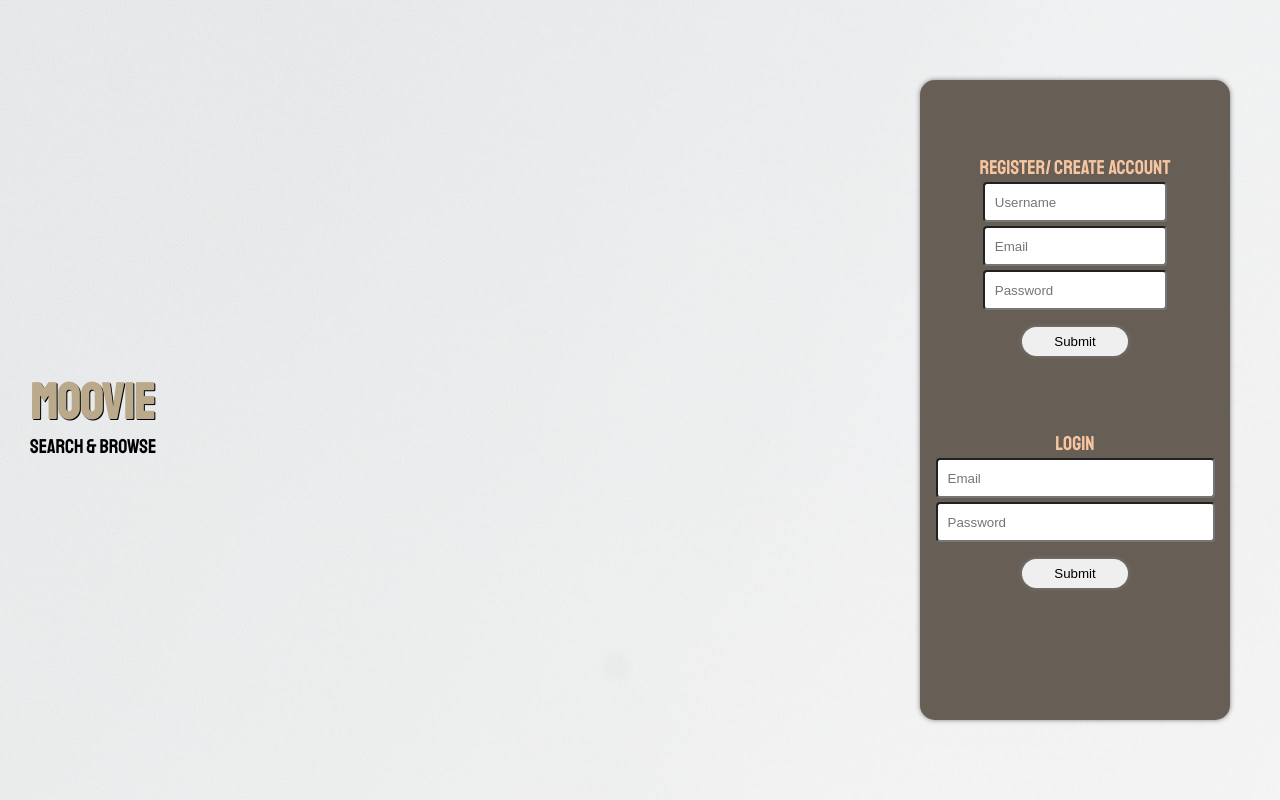
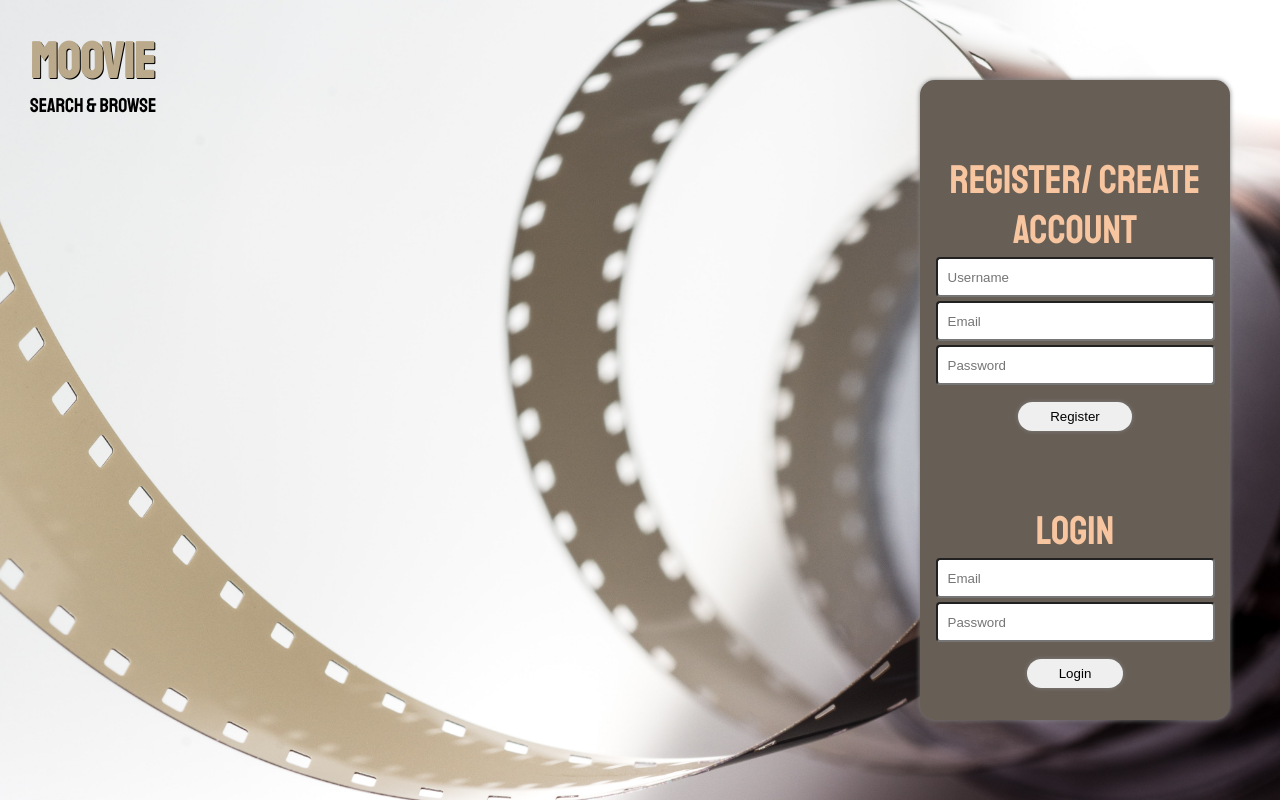
Before and after one commit to simonl08/fullstack-front, a React (Create React App) app: page / in a window 1280 px wide. Built offline with nearby package versions, Linux system fonts and the light colour scheme.

Commit message:
Fixed merge issue with Anita's CSS

```diff
--- a/src/App.js
+++ b/src/App.js
@@ -11,9 +11,6 @@
 
 const App = () => {
   const [user, setUser] = useState(null);
-
-
-
 
   return (
     <div className="App">
--- a/src/components/dashboard/index.css
+++ b/src/components/dashboard/index.css
@@ -7,7 +7,7 @@
 }
 
 .tag {
-    background-color: #705e3f;
+    background-color: #ffffff;
     padding: 0.5rem;
     border-radius: 5px;
     font-weight: bold;
@@ -16,7 +16,6 @@
 
 .tag.green {
     color:rgb(5, 255, 5);
-    color:rgb(0, 255, 0);
 }
 .tag.orange{
     color: orange;
--- a/src/components/homepage/LoginForm.js
+++ b/src/components/homepage/LoginForm.js
@@ -17,7 +17,7 @@
                 <h1>Login</h1>
                 <StyledInputs type="email" placeholder="Email" onChange={(e) => setEmail(e.target.value)}></StyledInputs>
                 <StyledInputs type="password" placeholder="Password" onChange={(e) => setPassword(e.target.value)}></StyledInputs>
-                <SubmitButton type="submit">Submit</SubmitButton>
+                <SubmitButton type="submit">Login</SubmitButton>
             </Form>
     );
 }
--- a/src/components/homepage/signupForm.js
+++ b/src/components/homepage/signupForm.js
@@ -23,7 +23,7 @@
                 <StyledInputs type="text" placeholder="Username" value={name} onChange={(e) => setName(e.target.value) }></StyledInputs>
                 <StyledInputs type="email" placeholder="Email" value={email} onChange={(e) => setEmail(e.target.value)}></StyledInputs>
                 <StyledInputs type="password" placeholder="Password" value={password} onChange={(e) => setPassword(e.target.value)}></StyledInputs>
-                <SubmitButton type="submit">Submit</SubmitButton>
+                <SubmitButton type="submit">Register</SubmitButton>
             </Form>
         </div>
     );
--- a/src/styles/globalStyles.js
+++ b/src/styles/globalStyles.js
@@ -1,49 +1,50 @@
 import styled from "styled-components";
 import display from "../images/mmot.jpeg";
 // =====homepage ======
-export const Container = styled.div` //main page container template
+export const Container = styled.div`
+  //main page container template
   width: 100%;
   height: 100%;
   display: flex;
   justify-content: center;
   flex-direction: column;
-    background: linear-gradient(180deg, rgba(0,0,0,1) 0%, rgba(101,103,102,1) 51%, rgba(218,210,210,1) 100%);
+  background: linear-gradient(
+    180deg,
+    rgba(0, 0, 0, 1) 0%,
+    rgba(101, 103, 102, 1) 51%,
+    rgba(218, 210, 210, 1) 100%
+  );
   background-size: cover;
 `;
 
-export const ContainerTemplateHome = styled.div` //homepage container
+//homepage container
+export const ContainerTemplateHome = styled.div`
   width: 100vw;
   height: 100vh;
   display: flex;
   justify-content: space-between;
   padding-right: 50px;
-
   background-size: cover;
   background-repeat: no-repeat;
   background-position: center;
-
   align-items: center;
-    background: linear-gradient(180deg, rgba(0,0,0,1) 0%, rgba(101,103,102,1) 51%, rgba(218,210,210,1) 100%);
 `;
 export const HomepageContainer = styled.div`
-
   display: flex;
-/* align-items: center; */
+  height: 100vh;
   flex-wrap: wrap;
   flex-direction: column;
   margin-left: 30px;
 
-
-h1{
+  h1 {
     font-size: 50px;
     margin-top: 30px;
     font-weight: 700;
-    color:#BAA98B;
+    color: #baa98b;
     text-shadow: black 1px 1px;
-    margin-bottom: 0px;
   }
 
-p{
+  p {
     font-size: 20px;
     text-align: center;
     margin-top: 0px;
@@ -61,13 +62,13 @@
   flex-direction: column;
   align-self: center;
   align-items: center;
-background-color: #675E55;
+  background-color: #675e55;
   box-shadow: 0px 0px 5px gray;
 
-h1{
-    font-family: 'Staatliches', cursive;
-    font-size: 20px;
-    color:#F7C59F;
+  h1 {
+    font-family: "Staatliches", cursive;
+    font-size: 40px;
+    color: #f7c59f;
     text-align: center;
     font-weight: 500;
   }
@@ -88,38 +89,37 @@
   height: 40px;
   border-radius: 4px;
   padding: 0px 10px;
-`
+`;
 export const SubmitButton = styled.button`
   margin-top: 15px;
-align-self:center;
+  align-self: center;
   padding: 5px 30px;
   border-color: transparent;
   box-shadow: 0px 0px 5px gray;
   border-radius: 20px;
- &:hover{
+  &:hover {
     border-color: transparent;
   }
-`
+`;
 //========== Navbar ============== //
 export const Nav = styled.nav`
   height: 80px;
   display: flex;
   align-items: center;
   justify-content: flex-end;
-background-color: black;
+  background-color: darkgray;
   color: #fff;
 
   flex-direction: row;
   justify-content: flex-end;
   padding-right: 40px;
 
-ul{
+  ul {
     padding-right: 50px;
-    /* margin-top: 60px; */
     font-size: 24px;
   }
 
-button{
+  button {
     padding: 10px;
     border-radius: 10px;
     border: none;
@@ -135,14 +135,14 @@
   display: flex;
   justify-content: center;
   padding: 1rem;
-`
+`;
 
 export const FormSearchbox = styled.form`
   width: 100%;
   display: flex;
   align-items: center;
   justify-content: center;
-`
+`;
 
 export const SearchInput = styled.input`
   background-color: transparent;
@@ -155,7 +155,7 @@
   height: 40px;
   padding-left: 30px;
 
-    &:focus{
+  &:focus {
     background-color: #22254b;
     outline: none;
   }
@@ -165,10 +165,10 @@
   display: flex;
   flex-wrap: wrap;
   justify-content: center;
-`
+`;
 
 export const MovieCards = styled.div`
-background-color: #BAA98B;
+  background-color: #baa98b;
   border-radius: 3px;
   box-shadow: 3px 3px 5px rgba(0, 0, 0, 0.1);
   margin: 1rem;
@@ -176,7 +176,7 @@
   position: relative;
   width: 250px;
 
-img{
+  img {
     width: 100%;
     height: 375px;
   }
@@ -186,27 +186,18 @@
     align-items: center;
     flex-direction: column;
     justify-content: space-between;
-    padding: 3px;
-    flex: 1;
+    text-align: center;
+    min-height: 150px;
+    margin-bottom: 5px;
     }
 
-h3{
-    color: black;
-    margin: 10px;
-    font-size: 17px;
-    font-weight: 100!important;
-
-    text-align: center;
-    min-height: 150px;
-    margin-bottom: 15px;
+  h3 {
+    color: white;
+    font-size: 24px;
+    padding-bottom: 20px;
   }
 
-h3{
-    color: white;
-    font-size: 24px;
-}
-
-    .rating{
+  .rating {
     display: inline-block;
     position: relative;
     justify-content: flex-end;
@@ -216,18 +207,14 @@
   }
 
   //rating font size
-span{
+  span {
     font-size: 20px;
   }
 
-    .movieOver{
-    background-color: rgba(186, 169, 139, 0.7);
-    border-top-left-radius: 3px;
-    border-top-right-radius: 3px;
-    box-shadow: 0px-3px 5px rgba(0, 0, 0, 0.1);
-    padding: 10px;
+  .movieOver {
+    /* background-color: rgba(186, 169, 139, 0.7); */
+    background-color: white;
     overflow: hidden;
-    color: #eee;
     position: absolute;
     bottom: 0;
     height: 100%;
@@ -235,19 +222,17 @@
     transition: transform 0.3s ease-in-out;
   }
 
-h2, p{
+  h2, p {
     text-align: center;
-    margin-top: 20px;
+    margin-top: 15px;
   }
 
-    .movieOver:hover{
+  .movieOver:hover {
     transform: translateY(0%);
   }
 
-    &:hover{
-    /* box-sizing: border-box; */
+  &:hover {
     border: solid 1px yellow;
     transition: 0.2s ease;
-
   }
 `;
```
Lines whose indentation alone changed are shown as unchanged.
